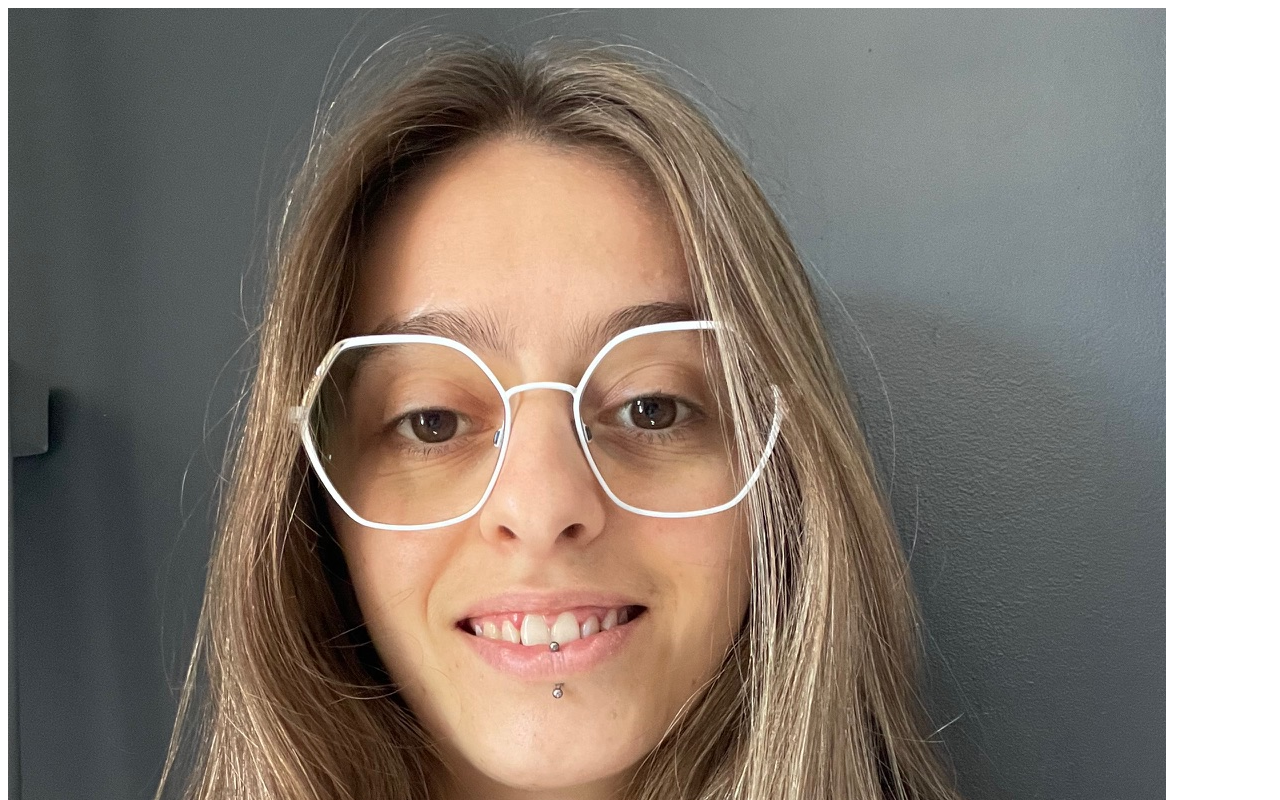
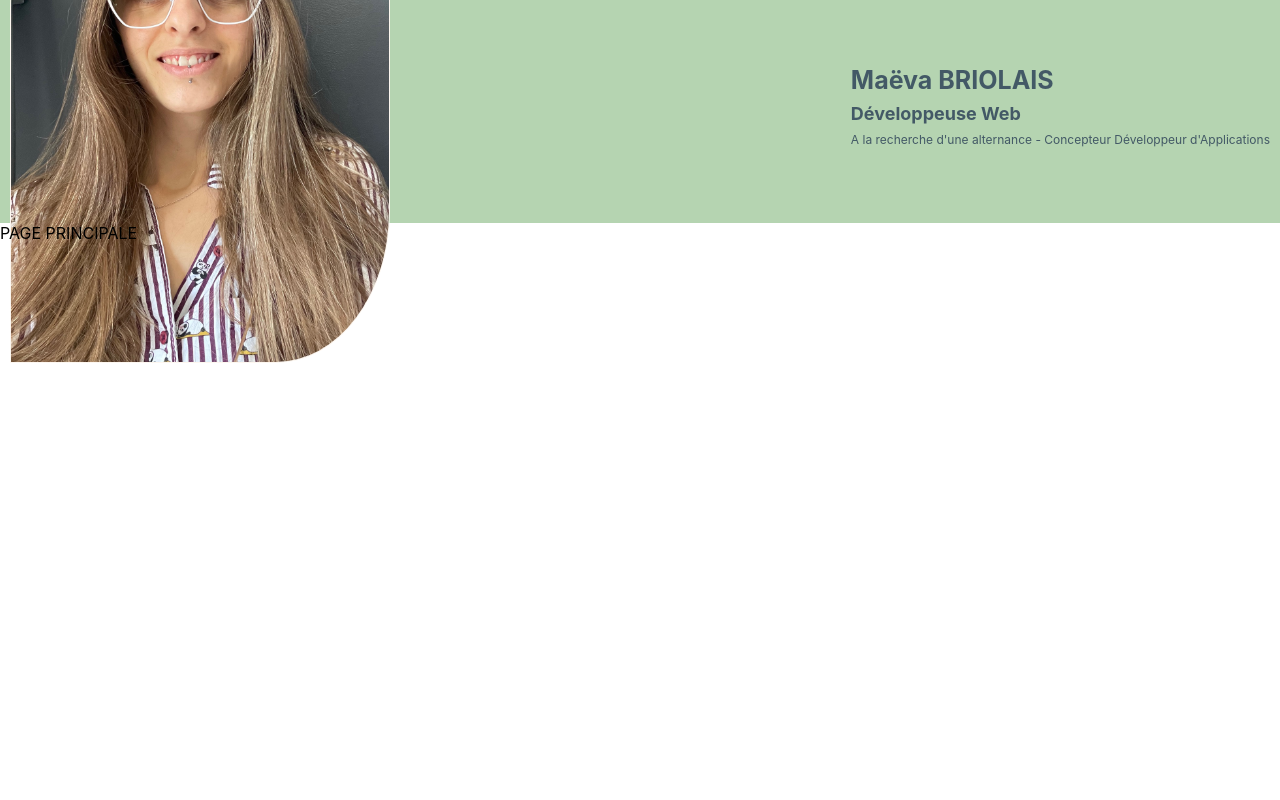
Before and after one commit to MaevaBriolais/React_Portfolio, a React (Vite) app in the folder my-react-app/: page / in a window 1280 px wide. Shown: the top 800 px of the page. Built offline with nearby package versions, Linux system fonts and the light colour scheme.

Commit message:
Première version de la présentation - Header

```diff
--- a/my-react-app/src/App.css
+++ b/my-react-app/src/App.css
@@ -0,0 +1,9 @@
+:root{
+    --main-color : #fdf7f0;
+    --second-main-color : #b5d4b1;
+    --third-main-color : #435966;
+  }
+
+*{
+    margin: 0;
+}
--- a/my-react-app/src/CSS/header.scss
+++ b/my-react-app/src/CSS/header.scss
@@ -0,0 +1,53 @@
+:root{
+    --main-color : #fdf7f0;
+    --second-main-color : #b5d4b1;
+    --third-main-color : #435966;
+  }
+
+header{
+    color: var(--third-main-color);
+    background-color: var(--second-main-color);
+    display: flex;
+    align-items: center;
+    justify-content: space-between;
+    padding: 10px;
+    height: 200px;
+    border-bottom: .2rem solid var(--second-main-color);
+}
+
+.left{
+display: flex;
+align-items: center;
+
+img{
+    width : 30%;
+    border: 0.1rem solid var(--main-color);
+    border-radius: 30% 0 30% 0;
+    margin-right: 1rem;
+}
+
+.userProfil{
+    h1{
+        font-size:25px;
+        margin-bottom: .5rem;
+    }
+    h2{
+        font-size: 18px;
+        margin: .5rem 0;
+        }
+     p{
+        font-size: 12px;
+        margin: .5rem 0;
+        }
+    }
+
+    .contact{
+        img{
+            width: 10%;
+            border-radius: 15%;
+            border: none;
+            margin-top: .5rem;
+            cursor: pointer;
+        }
+    }
+}
--- a/my-react-app/src/components/Header.jsx
+++ b/my-react-app/src/components/Header.jsx
@@ -1,23 +1,18 @@
 import Avatar from "../assets/Avatar.jpg";
+import "../CSS/header.scss"
 
 function Header() {
   return (
-    <header>
-      <div className="left">
+    <header className="left">
         <img src={Avatar} alt="User profil" />
         <div className="userProfil">
           <h1>Maëva BRIOLAIS</h1>
           <h2>Développeuse Web</h2>
           <p>
-            A la recherche d'une alternance pour Septembre 2024 - Concepteur
+            A la recherche d'une alternance - Concepteur
             Développeur d'Applications
           </p>
         </div>
-      </div>
-
-      <div className="right">
-        <button className="contact-moi">Contactez-moi</button>
-      </div>
     </header>
   );
 }
```
